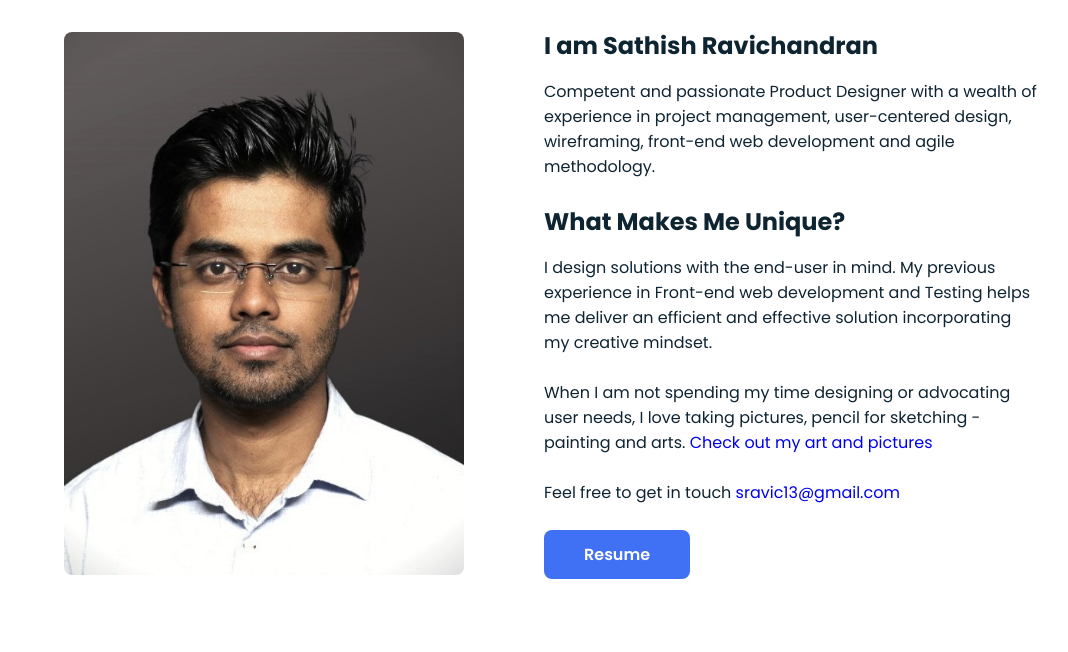
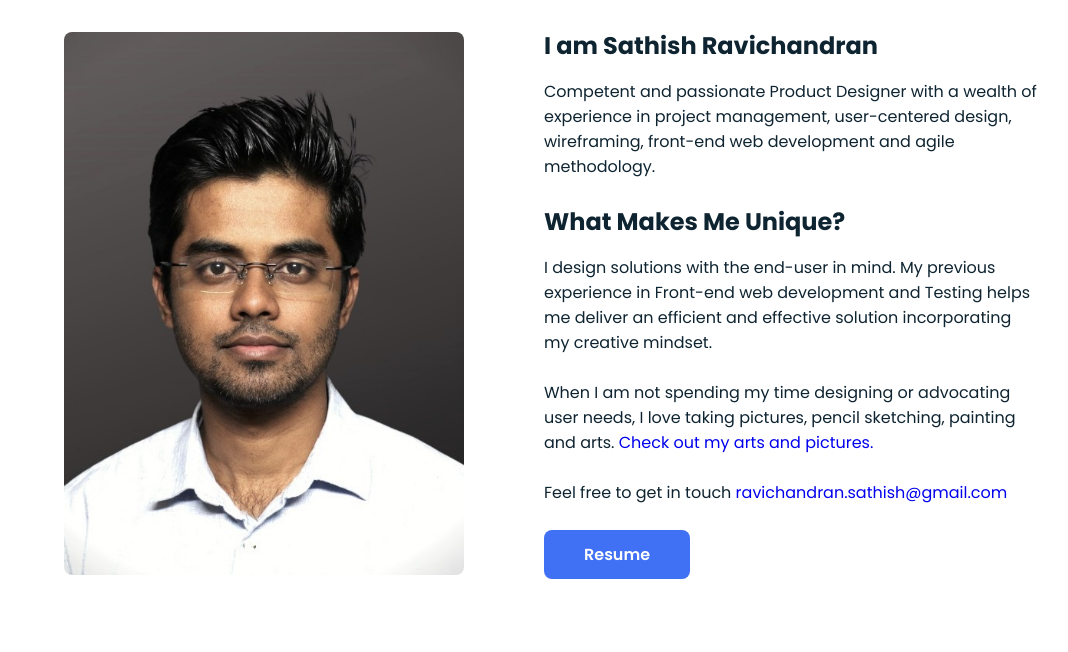
Before and after one commit to TheZerOne/TheZerOne.github.io, a plain HTML site: page about.html in a window 1280 px wide. Shown: the part 148-800 px from the top of the page, without its empty margins (112-1180 px from the left). Drawn offline with nearby package versions, Linux system fonts and the light colour scheme.

Commit message:
snek review

```diff
--- a/about.html
+++ b/about.html
@@ -51,9 +51,9 @@
                         <h2 class="about__subtitle">What Makes Me Unique?</h2>
                         <p class="about__text">I design solutions with the end-user in mind. My previous experience in Front-end web development and Testing helps me deliver an efficient and effective solution incorporating my creative mindset.</p>
                        <br>
-                       <p class="about__text"> When I am not spending my time designing or advocating user needs, I love taking pictures, pencil for sketching - painting and arts. <a  href="https://www.instagram.com/isatz/" target="_blank"> Check out my art and pictures </a></p>
+                       <p class="about__text"> When I am not spending my time designing or advocating user needs, I love taking pictures, pencil sketching, painting and arts. <a  href="https://www.instagram.com/isatz/" target="_blank"> Check out my arts and pictures. </a></p>
                        <br>
-                       <p class="about__text">Feel free to get in touch <a href="mailto:sravic13@gmail.com">sravic13@gmail.com</a></p>
+                       <p class="about__text">Feel free to get in touch <a href="mailto:ravichandran.sathish@gmail.com">ravichandran.sathish@gmail.com</a></p>
                        <br>
                         <a href="doc/SathishRavichandranResume.pdf" target="_blank" class="button">Resume</a>
                     </div>
```
Also changed, not shown: index.html (+7 -6 lines), 1 other file.
